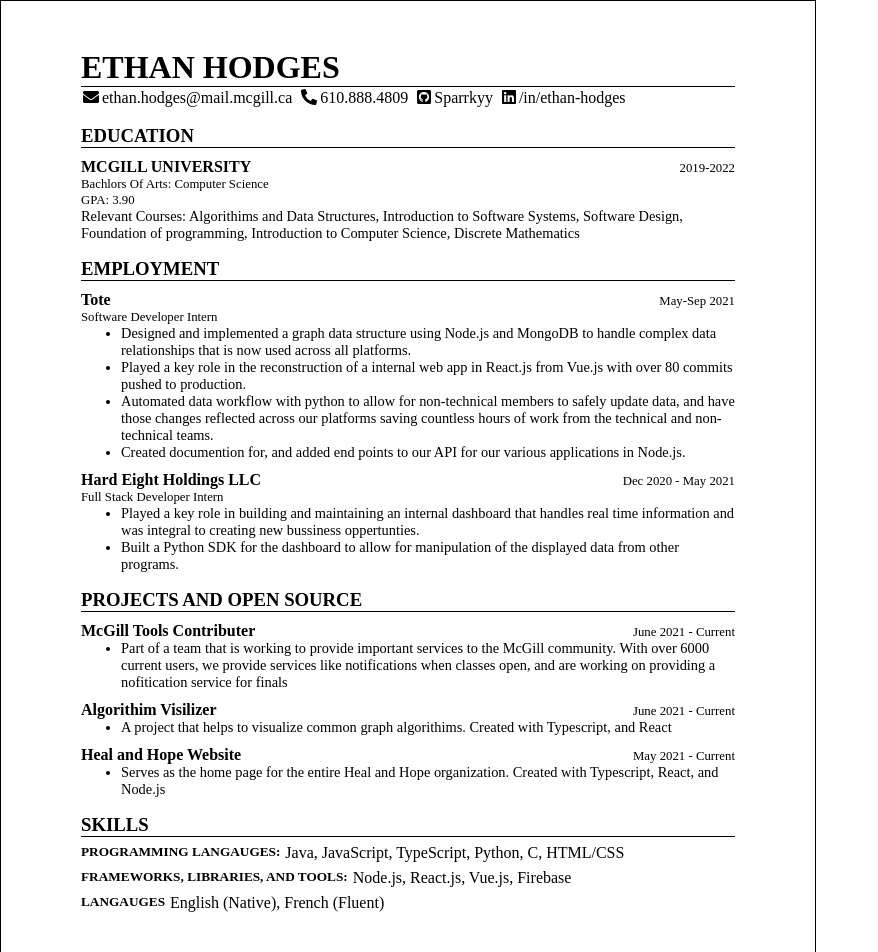
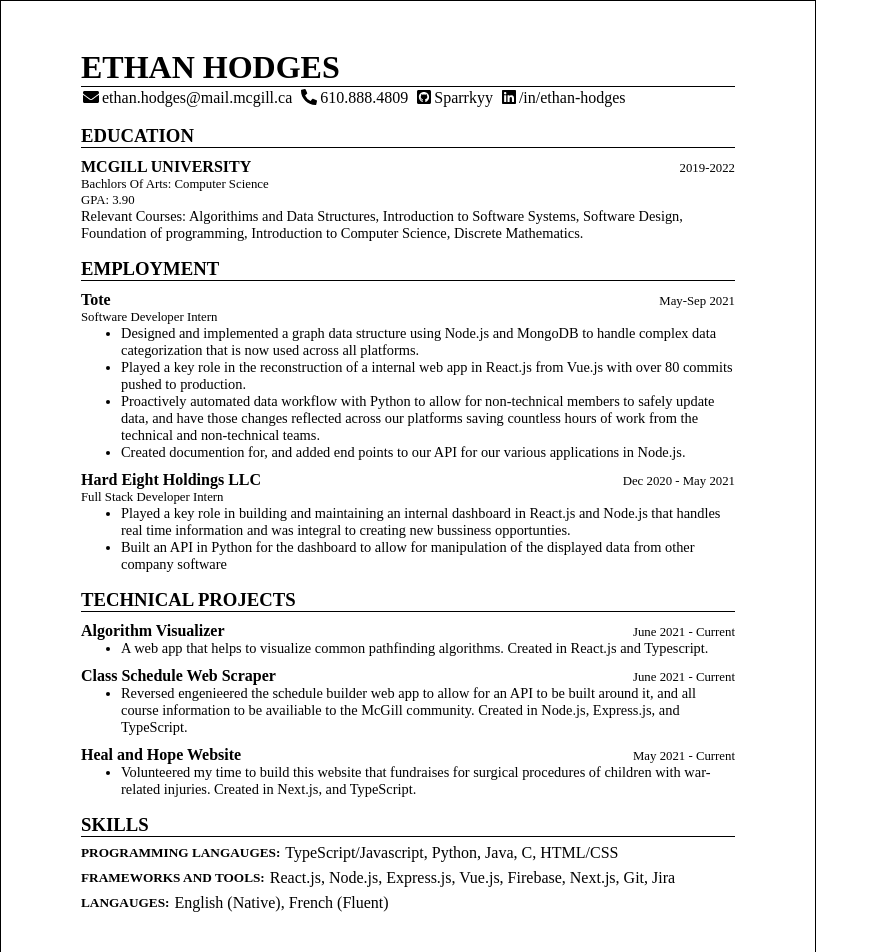
Before and after one commit to Sparrkyy/resume_builder, a React (Create React App) app: page / in a window 1280 px wide. Shown: the top 952 px of the page, without its empty margins (0-878 px from the left). Built offline with nearby package versions, Linux system fonts and the light colour scheme.

Commit message:
Reworded my projects, and added a new project

```diff
--- a/src/App.tsx
+++ b/src/App.tsx
@@ -19,7 +19,7 @@
 		gpa: "3.90",
 		degreeName: "Bachlors Of Arts: Computer Science",
 		relevantCourses:
-			"Relevant Courses: Algorithims and Data Structures, Introduction to Software Systems, Software Design, Foundation of programming, Introduction to Computer Science, Discrete Mathematics",
+			"Relevant Courses: Algorithims and Data Structures, Introduction to Software Systems, Software Design, Foundation of programming, Introduction to Computer Science, Discrete Mathematics.",
 	},
 	employment: {
 		positions: [
@@ -28,9 +28,9 @@
 				dates: "May-Sep 2021",
 				positionTitle: "Software Developer Intern",
 				bulletPoints: [
-					"Designed and implemented a graph data structure using Node.js and MongoDB to handle complex data relationships that is now used across all platforms.",
+					"Designed and implemented a graph data structure using Node.js and MongoDB to handle complex data categorization that is now used across all platforms.",
 					"Played a key role in the reconstruction of a internal web app in React.js from Vue.js with over 80 commits pushed to production.",
-					"Automated data workflow with python to allow for non-technical members to safely update data, and have those changes reflected across our platforms saving countless hours of work from the technical and non-technical teams.",
+					"Proactively automated data workflow with Python to allow for non-technical members to safely update data, and have those changes reflected across our platforms saving countless hours of work from the technical and non-technical teams.",
 					"Created documention for, and added end points to our API for our various applications in Node.js.",
 				],
 			},
@@ -39,8 +39,8 @@
 				dates: "Dec 2020 - May 2021",
 				positionTitle: "Full Stack Developer Intern",
 				bulletPoints: [
-					"Played a key role in building and maintaining an internal dashboard that handles real time information and was integral to creating new bussiness oppertunties.",
-					"Built a Python SDK for the dashboard to allow for manipulation of the displayed data from other programs.",
+					"Played a key role in building and maintaining an internal dashboard in React.js and Node.js that handles real time information and was integral to creating new bussiness opportunties.",
+					"Built an API in Python for the dashboard to allow for manipulation of the displayed data from other company software",
 				],
 			},
 		],
@@ -48,21 +48,28 @@
 	projectsAndOpenSource: {
 		projects: [
 			{
-				title: "McGill Tools Contributer",
+				title: "Algorithm Visualizer",
 				date: "June 2021 - Current",
 				description:
-					"Part of a team that is working to provide important services to the McGill community. With over 6000 current users, we provide services like notifications when classes open, and are working on providing a nofitication service for finals ",
+					"A web app that helps to visualize common pathfinding algorithms. Created in React.js and Typescript. ",
 			},
 			{
-				title: "Algorithim Visilizer",
+				title: "Class Schedule Web Scraper",
 				date: "June 2021 - Current",
-				description: "A project that helps to visualize common graph algorithims. Created with Typescript, and React",
+				description:
+					"Reversed engenieered the schedule builder web app to allow for an API to be built around it, and all course information to be availiable to the McGill community. Created in Node.js, Express.js, and TypeScript.",
 			},
+			// {
+			// 	title: "McGill Tools Contributer",
+			// 	date: "June 2021 - Current",
+			// 	description:
+			// 		"Part of a team that is working to provide important services to the McGill community. With over 6000 current users, we provide services like notifications when classes open, and are working on providing a nofitication service for finals ",
+			// },
 			{
 				title: "Heal and Hope Website",
 				date: "May 2021 - Current",
 				description:
-					"Serves as the home page for the entire Heal and Hope organization. Created with Typescript, React, and Node.js",
+					"Volunteered my time to build this website that fundraises for surgical procedures of children with war-related injuries. Created in Next.js, and TypeScript.",
 			},
 		],
 	},
@@ -70,14 +77,14 @@
 		list: [
 			{
 				skillType: "PROGRAMMING LANGAUGES:",
-				skillList: "Java, JavaScript, TypeScript, Python, C, HTML/CSS",
+				skillList: "TypeScript/Javascript, Python, Java, C, HTML/CSS",
 			},
 			{
-				skillType: "FRAMEWORKS, LIBRARIES, AND TOOLS:",
-				skillList: "Node.js, React.js, Vue.js, Firebase",
+				skillType: "FRAMEWORKS AND TOOLS:",
+				skillList: "React.js, Node.js, Express.js, Vue.js, Firebase, Next.js, Git, Jira",
 			},
 			{
-				skillType: "LANGAUGES",
+				skillType: "LANGAUGES:",
 				skillList: "English (Native), French (Fluent)",
 			},
 		],
@@ -137,7 +144,7 @@
 					);
 				})}
 			</InformationalBlock>
-			<InformationalBlock sectionTitle={"PROJECTS AND OPEN SOURCE"}>
+			<InformationalBlock sectionTitle={"TECHNICAL PROJECTS"}>
 				{content.projectsAndOpenSource.projects.map((project) => {
 					return (
 						<>
@@ -213,7 +220,7 @@
 
 const Skill: FC<SkillsContent> = ({ skillList, skillType }) => {
 	return (
-		<div style={{ display: "flex", gap: "5px", marginTop: "7px" }}>
+		<div style={{ display: "flex", gap: "5px", marginTop: "7px", alignItems: "center" }}>
 			<h5>{skillType}</h5>
 			<span>{skillList}</span>
 		</div>
```
